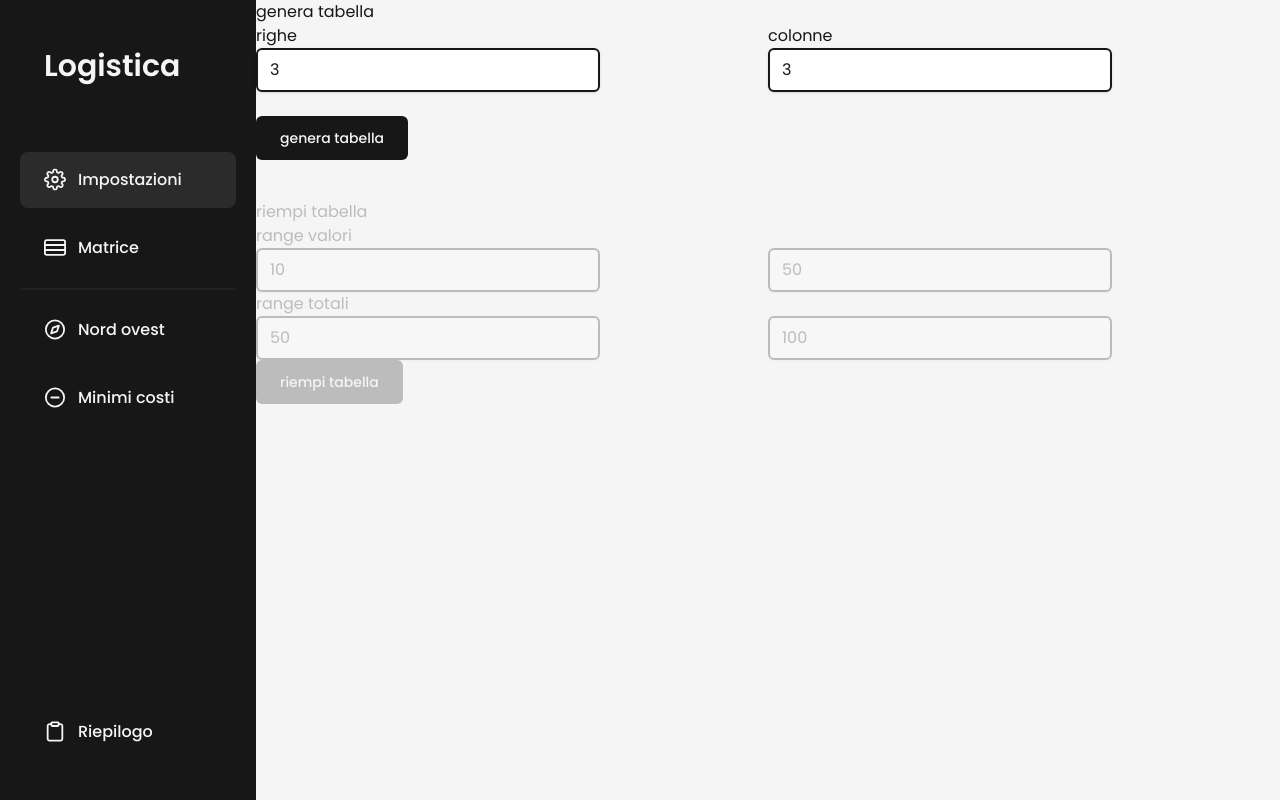
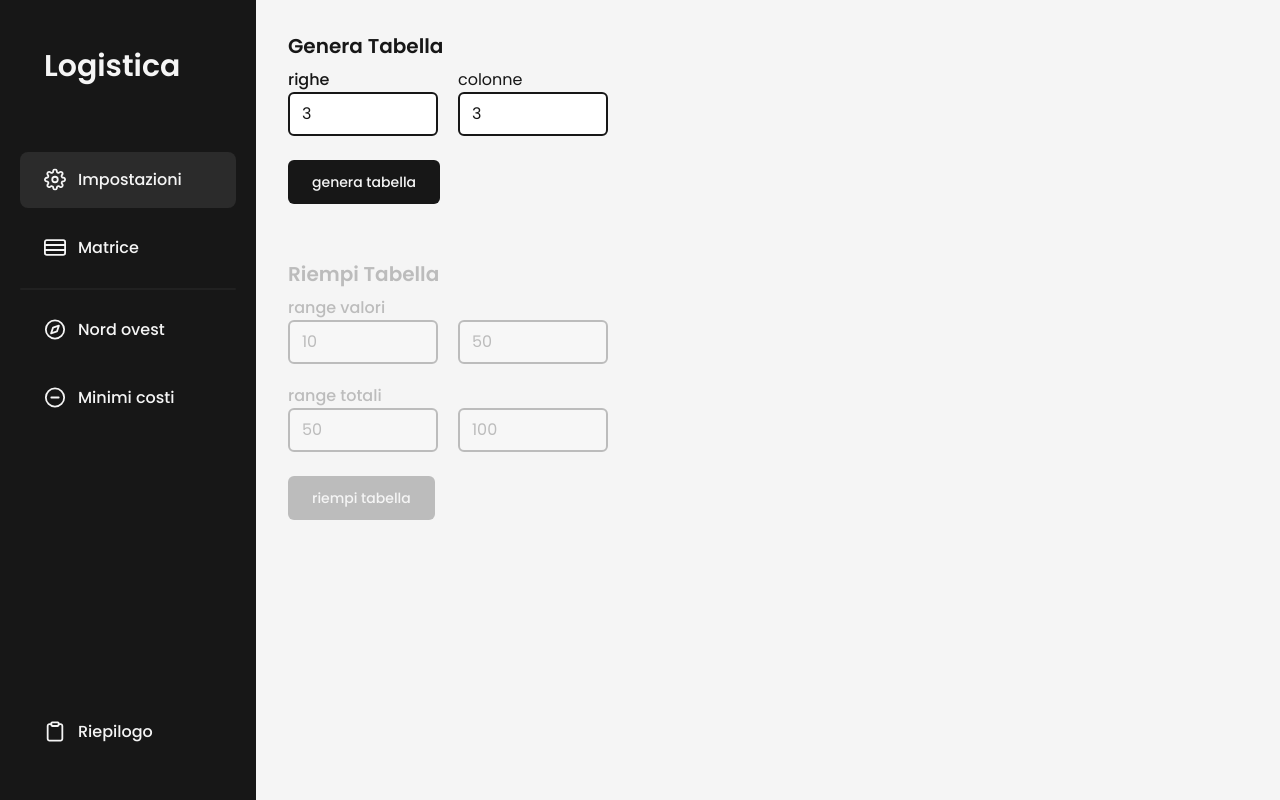
Before and after one commit to gherardi/logistica, a website built with Vite: page index.html in a window 1280 px wide. Built offline with nearby package versions, Linux system fonts and the light colour scheme.

Commit message:
settings ui + bug fixes

```diff
--- a/index.html
+++ b/index.html
@@ -2,7 +2,6 @@
 <html lang="it">
 	<head>
 		<meta charset="UTF-8" />
-		<!-- <link rel="icon" type="image/svg+xml" href="/vite.svg" /> -->
 		<meta name="viewport" content="width=device-width, initial-scale=1.0" />
 		<title>logistica</title>
 		<link rel="stylesheet" href="/src/css/index.css" />
@@ -152,7 +151,6 @@
 							</svg>
 							Minimi costi
 						</div>
-
 						<div data-view="riepilogo" class="flex mt-auto hover:bg-hover/10">
 							<svg
 								class="pointer-events-none"
@@ -182,12 +180,12 @@
 					</aside>
 				</header>
 				<main class="w-[80vw] [&>*]:h-[100svh] bg-neutral-100 text-neutral-900">
-					<section id="settings">
-						<form id="genera_tabella" class="mb-10">
-							<h4>genera tabella</h4>
-							<div class="grid grid-cols-2">
+					<section id="settings" class="px-8 py-8">
+						<form id="genera_tabella" class="mb-14 lg:w-1/3">
+							<h4 class="text-xl font-semibold capitalize">genera tabella</h4>
+							<div class="grid mt-2 md:gap-5 md:grid-cols-2">
 								<div>
-									<label for="righe" class="block">righe</label>
+									<label for="righe" class="block font-medium">righe</label>
 									<input
 										type="number"
 										min="1"
@@ -199,7 +197,7 @@
 										required
 									/>
 									<p class="invisible mt-1 text-sm text-invalid peer-invalid:visible">
-										Please provide a valid righe address.
+										numero non valido
 									</p>
 								</div>
 								<div>
@@ -215,18 +213,18 @@
 										required
 									/>
 									<p class="invisible mt-1 text-sm text-invalid peer-invalid:visible">
-										Please provide a valid colonne address.
+										numero non valido
 									</p>
 								</div>
 							</div>
 							<input type="submit" value="genera tabella" />
 						</form>
 
-						<form id="riempi_tabella" inert class="opacity-25">
-							<h4>riempi tabella</h4>
-							<div class="grid grid-cols-2">
+						<form id="riempi_tabella" inert class="opacity-25 lg:w-1/3">
+							<h4 class="text-xl font-semibold capitalize">riempi tabella</h4>
+							<div class="grid mt-2 mb-6 md:gap-5 md:grid-cols-2">
 								<div>
-									<label for="minimo_matrice" class="block">range valori</label>
+									<label for="minimo_matrice" class="block font-medium">range valori</label>
 									<input
 										type="number"
 										min="0"
@@ -250,7 +248,7 @@
 									/>
 								</div>
 								<div>
-									<label for="minimo_totali" class="block">range totali</label>
+									<label for="minimo_totali" class="block font-medium">range totali</label>
 									<input
 										type="number"
 										min="0"
@@ -276,8 +274,6 @@
 							</div>
 							<input type="submit" value="riempi tabella" />
 						</form>
-
-						<!-- <div class="text-2xl font-semibold">genera tabella</div> -->
 					</section>
 					<section id="matrice" class="hidden overflow-auto group">
 						<table class="text-left border border-collapse">
@@ -334,9 +330,8 @@
 								<h2 class="text-2xl font-semibold">Nord Ovest</h2>
 
 								<div class="h-[2px] bg-hover/10 mt-2 mb-6"></div>
-								<ul class="space-y-3">
-								</ul>
-								<div class="mt-5">
+								<ul class="space-y-3"></ul>
+								<div class="mt-6">
 									<span class="font-semibold">Totale: </span><span data-totale></span>€
 								</div>
 							</div>
@@ -345,9 +340,8 @@
 								<h2 class="text-2xl font-semibold">Minimi Costi</h2>
 
 								<div class="h-[2px] bg-hover/10 mt-2 mb-6"></div>
-								<ul class="space-y-3">
-								</ul>
-								<div class="mt-10">
+								<ul class="space-y-3"></ul>
+								<div class="mt-6">
 									<span class="font-semibold">Totale: </span><span data-totale></span>€
 								</div>
 							</div>
--- a/src/css/index.css
+++ b/src/css/index.css
@@ -30,7 +30,7 @@ input[type='number'] {
 	[multiple],
 	textarea,
 	select {
-		@apply block transition border-2 rounded-md shadow border-neutral-900 invalid:border-invalid focus:ring-0 focus:outline-0;
+		@apply block w-full transition border-2 rounded-md focus:shadow border-neutral-900 invalid:border-invalid focus:ring-0 focus:outline-0;
 	}
 
 	[type='submit'] {
--- a/src/js/views/tableView.js
+++ b/src/js/views/tableView.js
@@ -28,7 +28,7 @@ export default class TableView {
 		const html = `
 			<button
 				data-trigger
-				class="absolute bottom-0 left-0 px-6 py-3 mb-5 ml-5 font-medium rounded-md bg-neutral-900 text-neutral-100"
+				class="sticky bottom-3 left-6 px-6 py-3 my-5 mx-5 font-medium rounded-md bg-neutral-900 text-neutral-100"
 			>
 				Risolvi matrice
 			</button>`;
```
